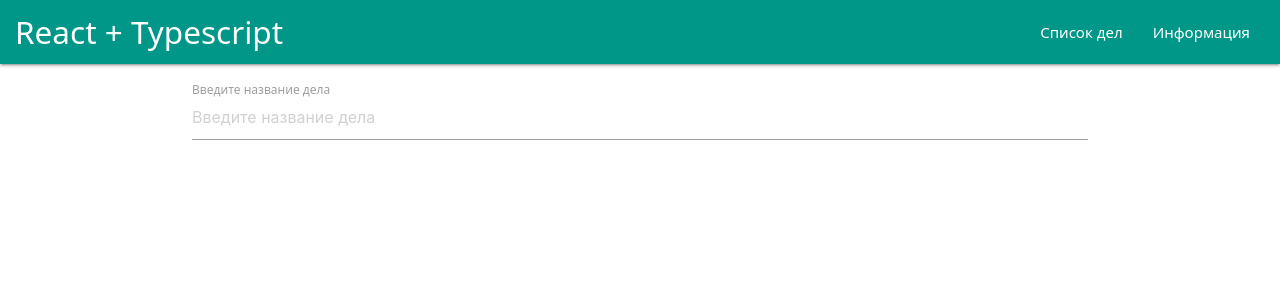
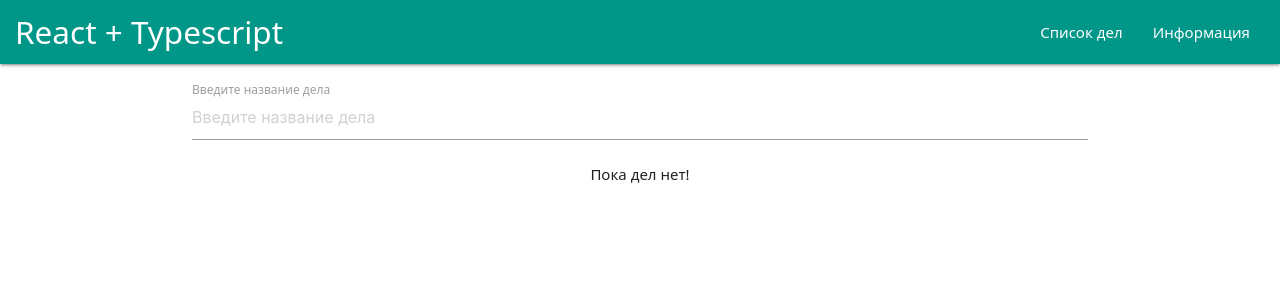
Before and after one commit to eishinkina/todo-react-ts, a React (Create React App) app: page / in a window 1280 px wide. Shown: the top 300 px of the page. Built offline with nearby package versions, Linux system fonts and the light colour scheme.

Commit message:
update list

```diff
--- a/src/App.tsx
+++ b/src/App.tsx
@@ -27,7 +27,10 @@ const App: React.FC = () => {
   };
 
   const removeHandler = (id: number) => {
-    setTodos((prev) => prev.filter((todo) => todo.id !== id));
+    const shoudRemove = confirm("Вы уверенны что хотите удалить элемент?");
+    if (shoudRemove) {
+      setTodos((prev) => prev.filter((todo) => todo.id !== id));
+    }
   };
 
   return (
--- a/src/components/TodoList.tsx
+++ b/src/components/TodoList.tsx
@@ -9,6 +9,15 @@ interface TodoListProps {
 }
 
 const TodoList: React.FC<TodoListProps> = ({ todos, onRemove, onToggle }) => {
+  if (todos.length === 0) {
+    return <p className="center">Пока дел нет! </p>;
+  }
+
+  const removeHandler = (event: React.MouseEvent, id: number) => {
+    event.preventDefault();
+    onRemove(id);
+  };
+
   return (
     <ul>
       {todos.map((todo) => {
@@ -27,7 +36,7 @@ const TodoList: React.FC<TodoListProps> = ({ todos, onRemove, onToggle }) => {
               <span>{todo.title}</span>
               <i
                 className="material-icons red-text"
-                onClick={() => onRemove(todo.id)}
+                onClick={(event) => removeHandler(event, todo.id)}
               >
                 delete
               </i>
```
